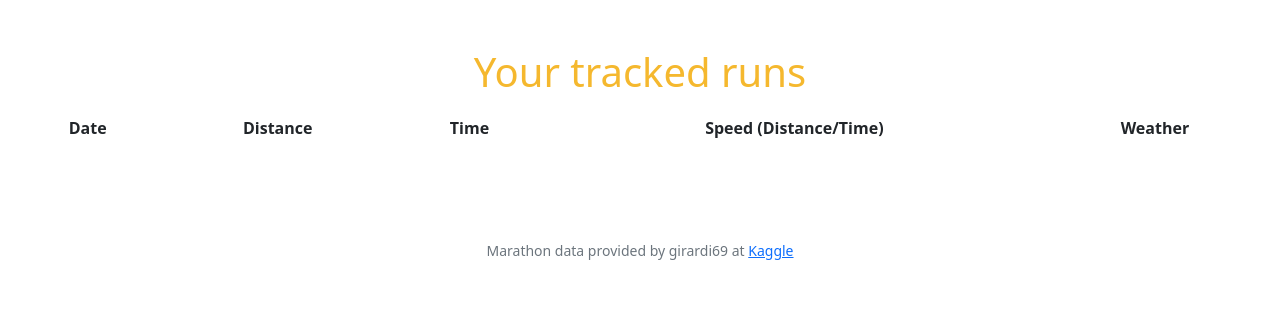
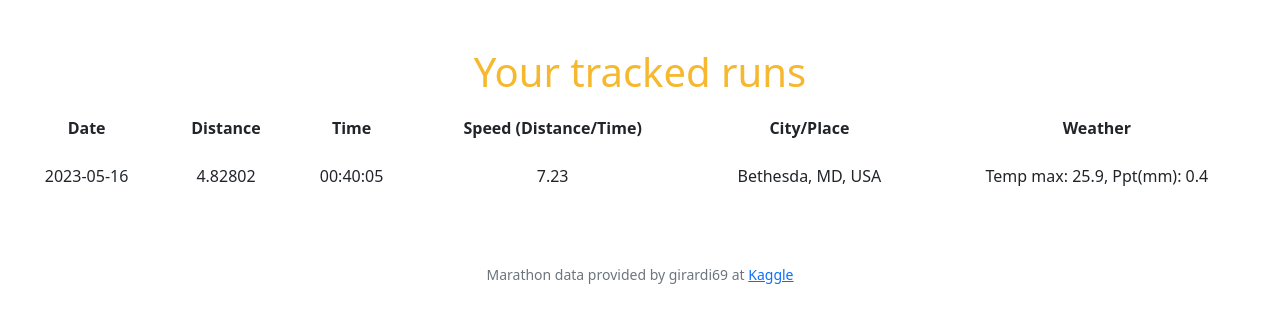
Before and after one commit to pavlovajane/cs50-final-project, a Flask app: page / in a window 1280 px wide. Shown: the part 76-399 px from the top of the page. Run offline with Flask 2, Linux system fonts and the light colour scheme; a user stored in the database is signed in; lists and menus that the app fills with data are empty; some libraries are stand-ins or nearby versions.

Commit message:
Finalize add run functionality, add city to runs

```diff
--- a/app.py
+++ b/app.py
@@ -160,8 +160,14 @@
             return apology("must provide distance", 400)
         else:
             distance = int(request.form.get("distance"))
-            if request.form.get("switchLabel")=="mi":
-                distance = convert_to_kmh(distance)
+            if request.form.get("flexSwitchCheckDefault")=="mi":
+                # convert to km if mi is chosen
+                distance = round(distance*1.60934,2)
+
+        if not request.form.get("city"):
+            city = ""
+        else:
+            city = request.form.get("city")
 
         if not request.form.get("time"):
             return apology("must provide time", 400)
@@ -196,9 +202,9 @@
         # Same for the temperatures - stored in Celsius, on user's settings converted into Farenheit
 
         cursordb.execute("""
-                        INSERT INTO runs (user_id, rundate, distance, runtime, speed, weather)
-                        VALUES (?, ?, ?, ?, ?, ?)
-                        """,(session["user_id"], date, distance, time, speed, weather))
+                        INSERT INTO runs (user_id, rundate, distance, runtime, speed, city, weather)
+                        VALUES (?, ?, ?, ?, ?, ?, ?)
+                        """,(session["user_id"], date, distance, time, speed, city, weather))
         database.commit()
 
         # Redirect user to home page
--- a/initialize.py
+++ b/initialize.py
@@ -29,8 +29,8 @@
             distance REAL NOT NULL,
             runtime TEXT NOT NULL,
             speed REAL NOT NULL,
+            city TEXT,
             weather TEXT,
-            notes TEXT,
             PRIMARY KEY (id),
             FOREIGN KEY (user_id) REFERENCES users (id))
     """)
--- a/static/scripts.js
+++ b/static/scripts.js
@@ -67,8 +67,10 @@
   switchInput.addEventListener('click', function() {
     if (switchInput.checked) {
       switchLabel.textContent = 'mi';
+      switchInput.value = 'mi';
     } else {
       switchLabel.textContent = 'km';
+      switchInput.value = 'km';
     }
   });
 });
--- a/supportfunctions.py
+++ b/supportfunctions.py
@@ -82,9 +82,14 @@
                 r.distance as distance,
                 r.runtime as time,
                 r.speed as speed,
+                CASE r.city
+                    WHEN ""
+                        THEN "N/A"
+                    ELSE r.city
+                END city,
                 CASE r.weather
                     WHEN ""
-                        THEN "No weather"
+                        THEN "N/A"
                     ELSE r.weather
                 END weather
                 FROM runs AS r
--- a/templates/addrun.html
+++ b/templates/addrun.html
@@ -16,8 +16,8 @@
             <div class="distance-group">
                 <input autocomplete="off" autofocus class="form-control mx-auto w-auto" id="distance" name="distance" type="text">
                 <div class="form-check form-switch">
-                    <input class="form-check-input" type="checkbox" role="switch" id="flexSwitchCheckDefault">
-                    <label class="form-check-label" for="flexSwitchCheckDefault" id="switchLabel">km</label>
+                    <input class="form-check-input" type="checkbox" role="switch" id="flexSwitchCheckDefault" name="flexSwitchCheckDefault">
+                    <label class="form-check-label" for="flexSwitchCheckDefault" id="switchLabel" name="switchLabel">km</label>
                 </div>
             </div>
         </div>
--- a/templates/layout.html
+++ b/templates/layout.html
@@ -74,17 +74,19 @@
                                     <th>Distance</th>
                                     <th>Time</th>
                                     <th>Speed (Distance/Time)</th>
+                                    <th>City/Place</th>
                                     <th>Weather</th>
                                 </tr>
                             </thead>
                             <tbody>
                                 {% for run in runs %}
                                 <tr>
-                                    <td>{{ run.date }}</td>
-                                    <td>{{ run.distance }}</td>
-                                    <td>{{ run.time }}</td>
-                                    <td>{{ run.speed }}</td>
-                                    <td>{{ run.weather }}</td>
+                                    <td>{{ run[0] }}</td>
+                                    <td>{{ run[1] }}</td>
+                                    <td>{{ run[2] }}</td>
+                                    <td>{{ run[3] }}</td>
+                                    <td>{{ run[4] }}</td>
+                                    <td>{{ run[5] }}</td>
                                 </tr>
                                 {% endfor %}
                             </tbody>
```
Also changed, not shown: marathoner.db.
